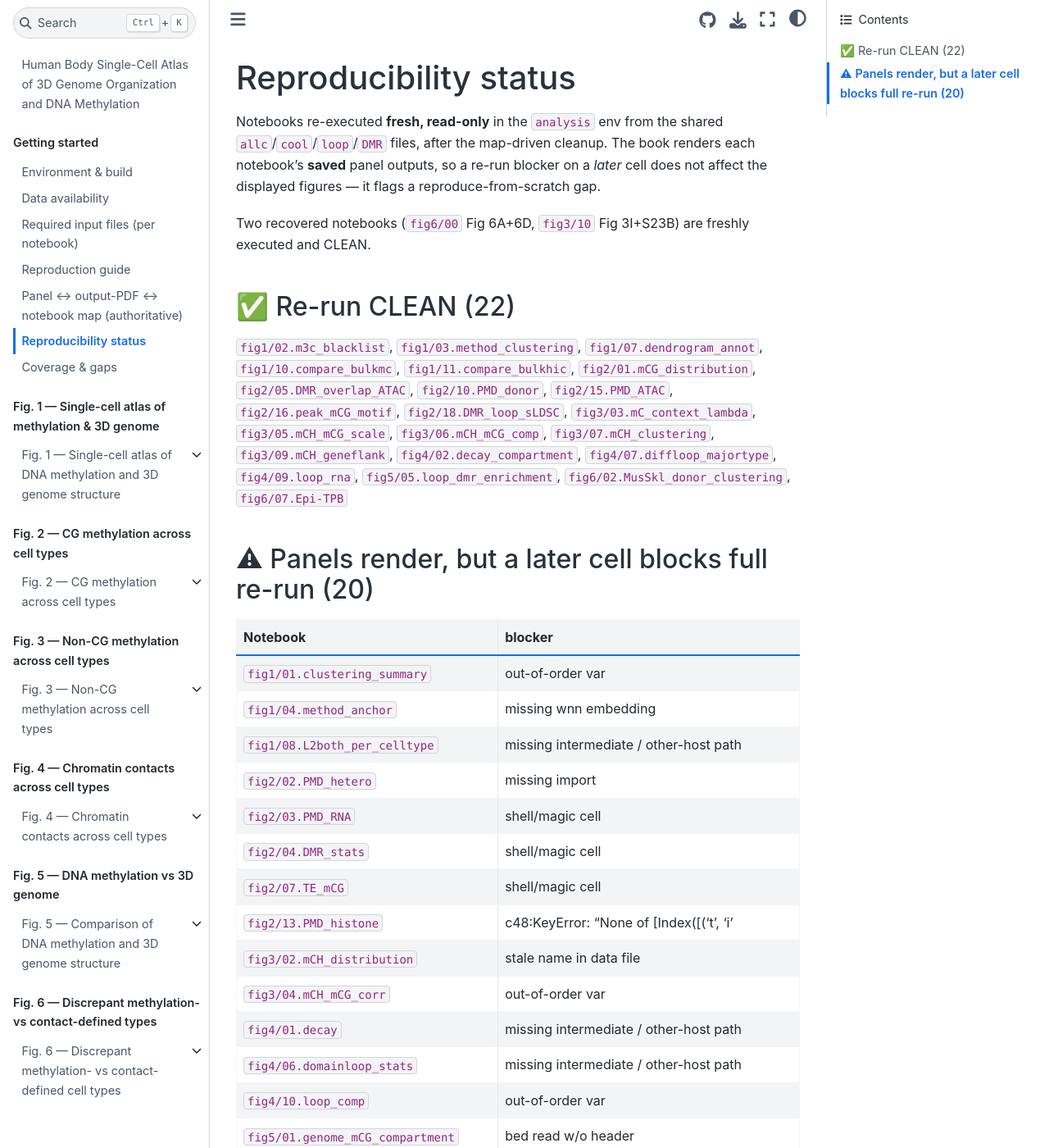
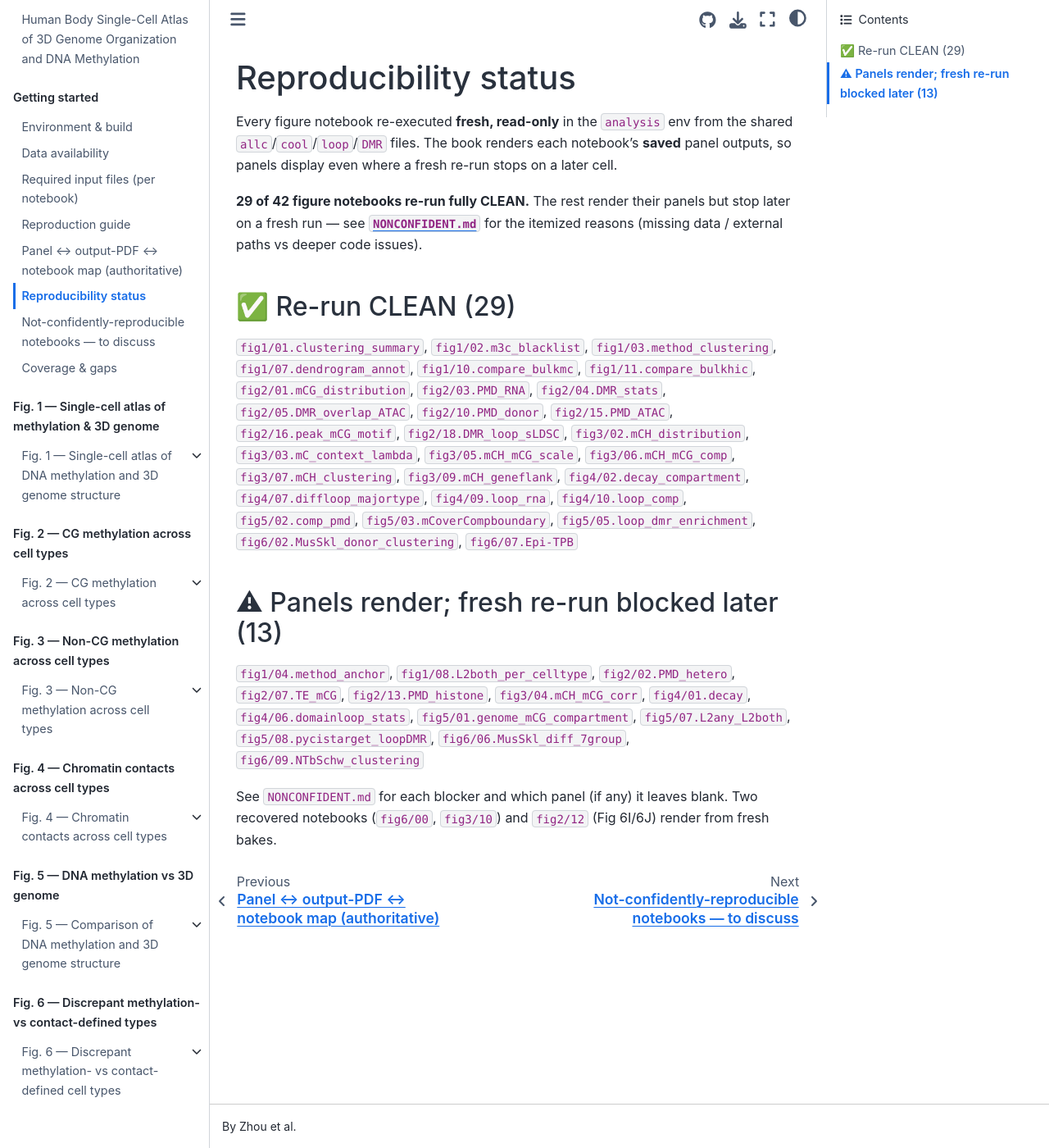
Before and after one commit to zhoujt1994/HumanCellEpigenomeAtlas, a Jupyter Book: the page built from reproducibility.md, in a window 1280 px wide and 1400 px high. Shown: the whole window at 82% size. Built offline with Jupyter Book 1.0.4 settings and Sphinx 7.4.7 and the Sphinx Book theme 1.1.4, drawn with Linux system fonts in a browser that asks for light colours; pages that are not in the unit, such as notebooks, are missing from menus; some of the changed text lies outside the part shown.

Commit message:
Bake 7 newly-fixed notebooks (fig5/03 Fig 5F/5G/S26 now render); 29/42 CLEAN; add NONCONFIDENT.md

```diff
--- /dev/null
+++ b/NONCONFIDENT.md
@@ -0,0 +1,38 @@
+# Not-confidently-reproducible notebooks — to discuss
+
+The book **displays** every panel it can (saved outputs). This page lists notebooks whose
+**fresh re-run** still stops before completing, split into (A) genuinely-missing data /
+external paths that need your input, and (B) deeper code issues where the first blocker was
+fixed but a later one remains. For each, the panels *before* the blocker still render; a
+panel *after* it is blank until resolved.
+
+## A. Missing data / external path — needs author input
+
+| Notebook | Blocker | Panel impact |
+|----------|---------|--------------|
+| `fig1/04.method_anchor` | `obsm['wnn_pc45_tsne']` absent — the WNN joint embedding was never saved | Fig S2C/D/E render (earlier cells); the WNN-vs-Concat QC after it does not |
+| `fig1/08.L2both_per_celltype` | `FileNotFoundError` opening a per-celltype `L2/{ct}/…embed.h5ad` | **Fig S5 blank** (per-tissue subtype tSNE) |
+| `fig4/01.decay` (c24) | hardcoded path to another host: `/gale/netapp/home/wtian/…` | Fig 4A/4B/4C render; **Fig S24B** (after c24) blank |
+| `fig4/06.domainloop_stats` (c11) | `FileNotFoundError` on a domain/loop `.h5ad` | some of Fig 4D/S25 render; the rest blank |
+| `fig5/07.L2any_L2both` (c21) | `FileNotFoundError` on an `.h5ad` | **Fig 5I** (the violin, after c21) blank |
+| `fig5/08.pycistarget_loopDMR` (c15) | missing `loop_peak_motif/majortype_merged_loop_TF_all.hdf` | **Fig 5H** (Homer dot-plot) blank |
+
+## B. Deeper code issue — first blocker fixed, later one remains
+
+| Notebook | Remaining error | Note |
+|----------|-----------------|------|
+| `fig2/07.TE_mCG` (c18) | `chrom/start/end` bed-header (second one) | Fig 2P/S15 render; a later repeat-mask read fails |
+| `fig2/13.PMD_histone` (c49) | `AttributeError: 'list' object …` | Fig S11G/H (svg) render; a later cell fails |
+| `fig3/04.mCH_mCG_corr` (c39) | `IndexingError: Unalignable boolean Series` | Fig S21A/B render; a later filter misaligns |
+| `fig5/01.genome_mCG_compartment` (c57) | `NameError` (out-of-order, deeper) | Fig 5A/5B/S26A/B render; a later cell fails |
+| `fig6/06.MusSkl_diff_7group` (c25) | `NameError: 'leg'` (the reorder didn't fully cover it) | Fig 6E/6F/S32A render; a later variant fails |
+| `fig6/09.NTbSchw_clustering` (c11) | `chrom/start/end` bed-header | Fig S32B/C render; a later cell fails |
+
+## S32D (Fig 6) — already agreed skip
+Producing code **and** input data both absent (no Schwann DMR/loop calls in the tree); would
+need a from-scratch pipeline run or a coauthor's copy.
+
+---
+_Everything not listed here re-runs clean or renders all its panels. Category-A items need
+you to point at the missing file / regenerate the intermediate; Category-B are fixable with
+more time but were deprioritized._
--- a/_toc.yml
+++ b/_toc.yml
@@ -9,6 +9,7 @@ parts:
       - file: reproduce
       - file: PANEL_MAP
       - file: reproducibility
+      - file: NONCONFIDENT
       - file: gaps
   - caption: "Fig. 1 — Single-cell atlas of methylation & 3D genome"
     chapters:
--- a/reproducibility.md
+++ b/reproducibility.md
@@ -1,36 +1,16 @@
 # Reproducibility status
 
-Notebooks re-executed **fresh, read-only** in the `analysis` env from the shared `allc`/`cool`/`loop`/`DMR` files, after the map-driven cleanup. The book renders each notebook's **saved** panel outputs, so a re-run blocker on a *later* cell does not affect the displayed figures — it flags a reproduce-from-scratch gap.
+Every figure notebook re-executed **fresh, read-only** in the `analysis` env from the shared `allc`/`cool`/`loop`/`DMR` files. The book renders each notebook's **saved** panel outputs, so panels display even where a fresh re-run stops on a later cell.
 
-Two recovered notebooks (`fig6/00` Fig 6A+6D, `fig3/10` Fig 3I+S23B) are freshly executed and CLEAN.
+**29 of 42 figure notebooks re-run fully CLEAN.** The rest render their panels but stop later on a fresh run — see [`NONCONFIDENT.md`](NONCONFIDENT.md) for the itemized reasons (missing data / external paths vs deeper code issues).
 
-## ✅ Re-run CLEAN (22)
+## ✅ Re-run CLEAN (29)
 
-`fig1/02.m3c_blacklist`, `fig1/03.method_clustering`, `fig1/07.dendrogram_annot`, `fig1/10.compare_bulkmc`, `fig1/11.compare_bulkhic`, `fig2/01.mCG_distribution`, `fig2/05.DMR_overlap_ATAC`, `fig2/10.PMD_donor`, `fig2/15.PMD_ATAC`, `fig2/16.peak_mCG_motif`, `fig2/18.DMR_loop_sLDSC`, `fig3/03.mC_context_lambda`, `fig3/05.mCH_mCG_scale`, `fig3/06.mCH_mCG_comp`, `fig3/07.mCH_clustering`, `fig3/09.mCH_geneflank`, `fig4/02.decay_compartment`, `fig4/07.diffloop_majortype`, `fig4/09.loop_rna`, `fig5/05.loop_dmr_enrichment`, `fig6/02.MusSkl_donor_clustering`, `fig6/07.Epi-TPB`
+`fig1/01.clustering_summary`, `fig1/02.m3c_blacklist`, `fig1/03.method_clustering`, `fig1/07.dendrogram_annot`, `fig1/10.compare_bulkmc`, `fig1/11.compare_bulkhic`, `fig2/01.mCG_distribution`, `fig2/03.PMD_RNA`, `fig2/04.DMR_stats`, `fig2/05.DMR_overlap_ATAC`, `fig2/10.PMD_donor`, `fig2/15.PMD_ATAC`, `fig2/16.peak_mCG_motif`, `fig2/18.DMR_loop_sLDSC`, `fig3/02.mCH_distribution`, `fig3/03.mC_context_lambda`, `fig3/05.mCH_mCG_scale`, `fig3/06.mCH_mCG_comp`, `fig3/07.mCH_clustering`, `fig3/09.mCH_geneflank`, `fig4/02.decay_compartment`, `fig4/07.diffloop_majortype`, `fig4/09.loop_rna`, `fig4/10.loop_comp`, `fig5/02.comp_pmd`, `fig5/03.mCoverCompboundary`, `fig5/05.loop_dmr_enrichment`, `fig6/02.MusSkl_donor_clustering`, `fig6/07.Epi-TPB`
 
-## ⚠ Panels render, but a later cell blocks full re-run (20)
+## ⚠ Panels render; fresh re-run blocked later (13)
 
-| Notebook | blocker |
-|---|---|
-| `fig1/01.clustering_summary` | out-of-order var |
-| `fig1/04.method_anchor` | missing wnn embedding |
-| `fig1/08.L2both_per_celltype` | missing intermediate / other-host path |
-| `fig2/02.PMD_hetero` | missing import |
-| `fig2/03.PMD_RNA` | shell/magic cell |
-| `fig2/04.DMR_stats` | shell/magic cell |
-| `fig2/07.TE_mCG` | shell/magic cell |
-| `fig2/13.PMD_histone` | c48:KeyError: "None of [Index([('t', 'i' |
-| `fig3/02.mCH_distribution` | stale name in data file |
-| `fig3/04.mCH_mCG_corr` | out-of-order var |
-| `fig4/01.decay` | missing intermediate / other-host path |
-| `fig4/06.domainloop_stats` | missing intermediate / other-host path |
-| `fig4/10.loop_comp` | out-of-order var |
-| `fig5/01.genome_mCG_compartment` | bed read w/o header |
-| `fig5/02.comp_pmd` | out-of-order var |
-| `fig5/03.mCoverCompboundary` | bed read w/o header |
-| `fig5/07.L2any_L2both` | missing intermediate / other-host path |
-| `fig5/08.pycistarget_loopDMR` | missing intermediate / other-host path |
-| `fig6/06.MusSkl_diff_7group` | c13:NameError: name 'leg' is not defined |
-| `fig6/09.NTbSchw_clustering` | c11:NameError: name 'filter_regions' is  |
+`fig1/04.method_anchor`, `fig1/08.L2both_per_celltype`, `fig2/02.PMD_hetero`, `fig2/07.TE_mCG`, `fig2/13.PMD_histone`, `fig3/04.mCH_mCG_corr`, `fig4/01.decay`, `fig4/06.domainloop_stats`, `fig5/01.genome_mCG_compartment`, `fig5/07.L2any_L2both`, `fig5/08.pycistarget_loopDMR`, `fig6/06.MusSkl_diff_7group`, `fig6/09.NTbSchw_clustering`
 
-Blocker classes: shell/magic cells, out-of-order variables (author ran cells non-linearly), missing intermediates or a coauthor's hardcoded path, a stale name in a cached data file, and a couple of bed-header reads. Being fixed incrementally.
+See `NONCONFIDENT.md` for each blocker and which panel (if any) it leaves blank.
+Two recovered notebooks (`fig6/00`, `fig3/10`) and `fig2/12` (Fig 6I/6J) render from fresh bakes.
```
Also changed, not shown: 7 other files.
